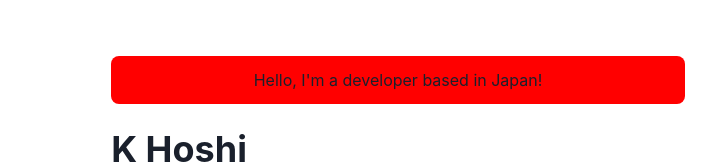
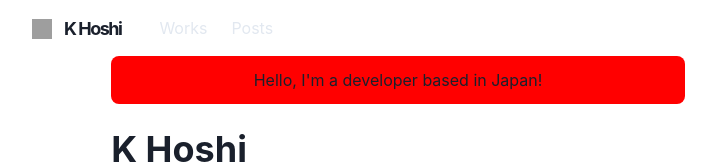
Before and after one commit to khoshi-higashi/homepage, a Next.js app: page / in a window 1280 px wide. Shown: the top 164 px of the page, without its empty margins (242-958 px from the left). Built offline with nearby package versions, Linux system fonts and the light colour scheme; grey boxes are pictures that could not be loaded.

Commit message:
Create navbar

```diff
--- a/components/layouts/main.js
+++ b/components/layouts/main.js
@@ -1,4 +1,5 @@
 import Head from "next/head";
+import Navbar from "../navbar.js"
 import { Box, Container } from "@chakra-ui/react";
 
 const Main = ({ children, router }) => {
@@ -9,6 +10,8 @@ const Main = ({ children, router }) => {
                 <title>K Hoshi - Homepage</title>
             </Head>
 
+            <Navbar path={router.asPath} />
+
             <Container maxW="container.md" pt={14}>
                 {children}
             </Container>
--- a/components/layouts/navbar.js
+++ b/components/navbar.js
@@ -20,7 +20,23 @@ const Navbar = props => {
 
     return (
         <Box position="fixed" as="nav" w="100%" bg={useColorModeValue("#ffffff40", "#20202380")} style={{ backdropFilter: "blur(10px)" }} zIndex={1} {...props}>
-            Navbar
+            <Container display="flex" p={2} maxW="container.md" wrap="wrap" align="center" justify="space-between" >
+                <Flex align="center" mr={5}>
+                    <Heading as="h1" size="lg" letterSpacing={"tighter"} >
+                        <Logo />
+                    </Heading>
+                </Flex>
+                <Stack direction={{ base: "column", md: "row" }} display={{ base: "none", md: "flex" }} width={{ base: "full", md: "auto" }} alignItems="center" flexGrow={1} mt={{ base: 4, nmd: 0 }}>
+                    <LinkItem href="/works" path={path}>
+                        Works
+                    </LinkItem>
+                    <LinkItem href="/posts" path={path}>
+                        Posts
+                    </LinkItem>
+                </Stack>
+            </Container>
         </Box>
     )
 }
+
+export default Navbar
```
Also changed, not shown: components/logo.js (renamed from components/layouts/logo.js).
